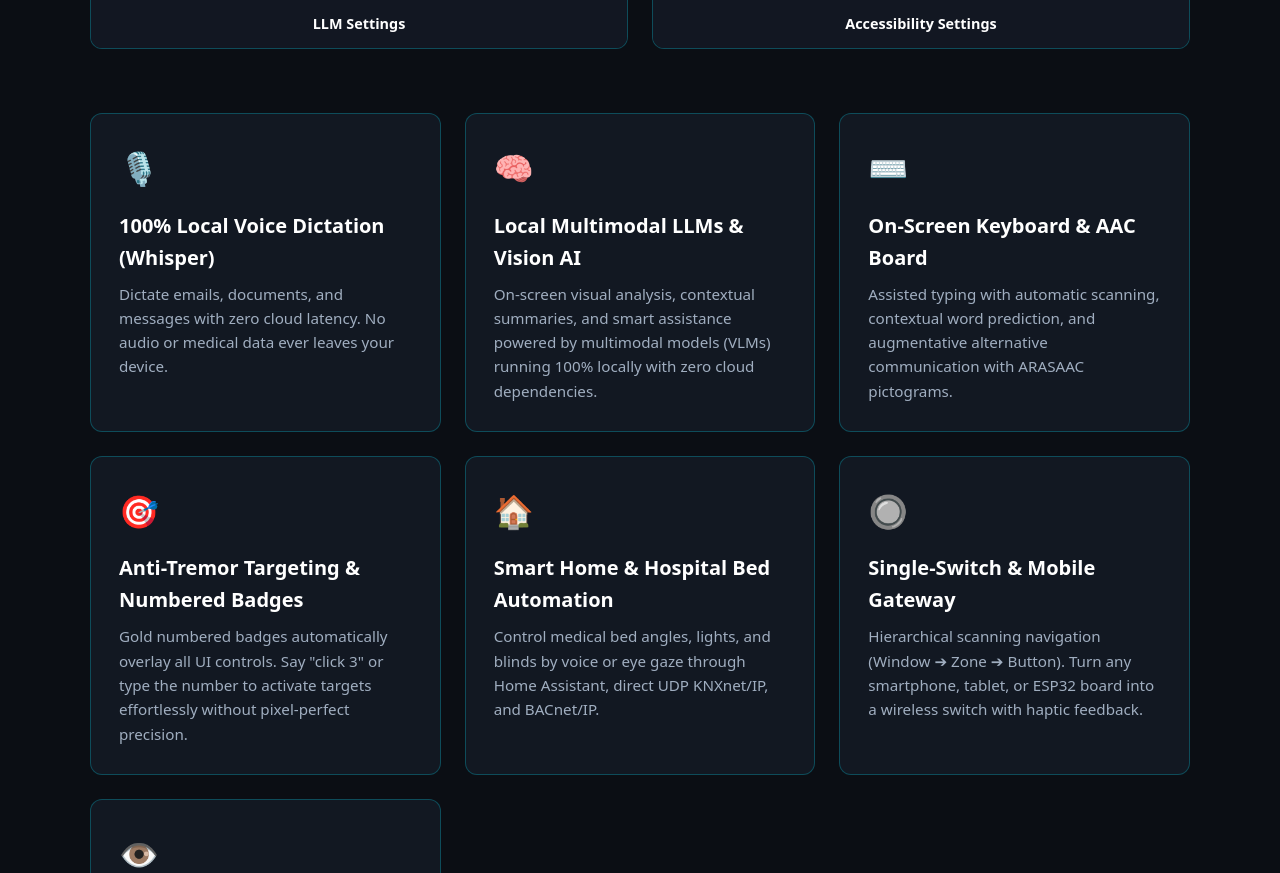
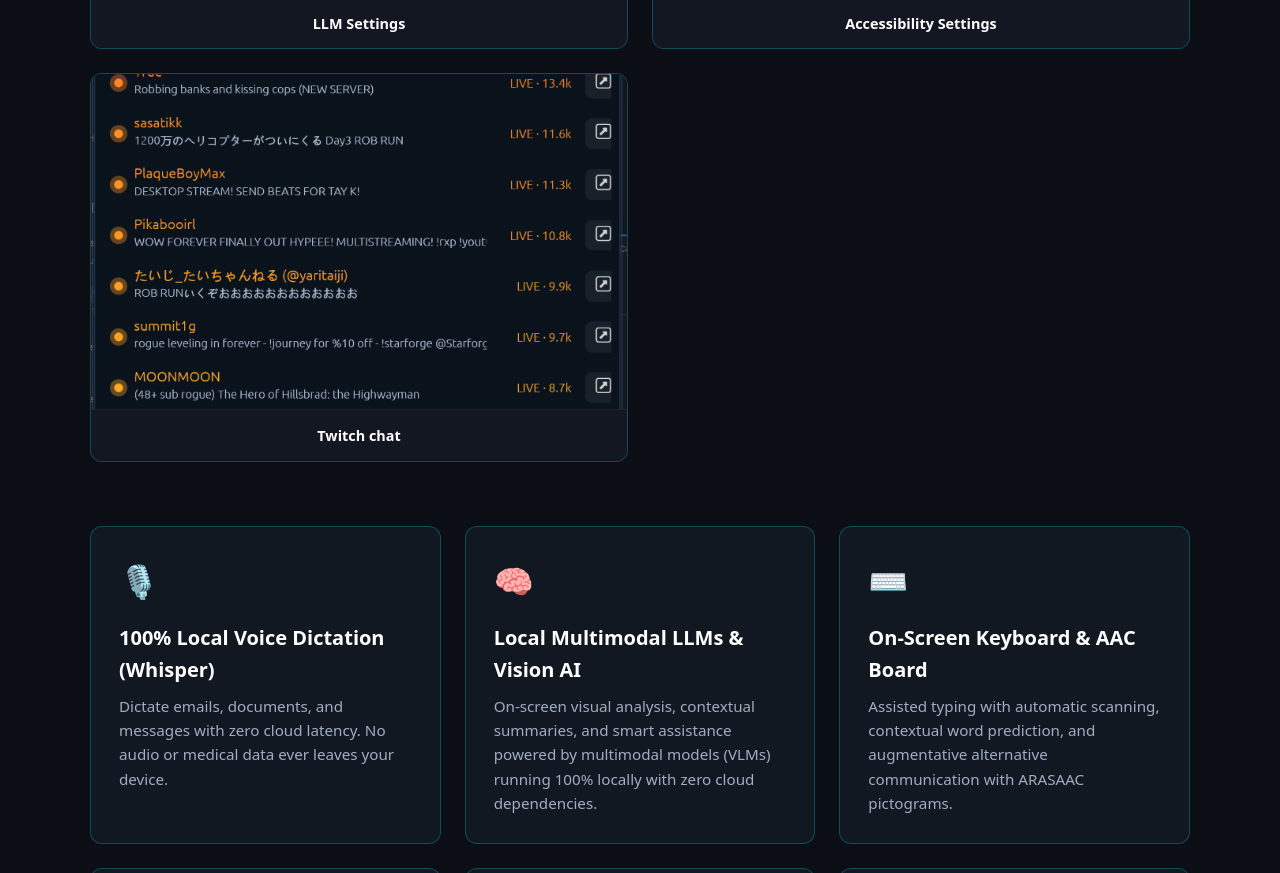
Before and after one commit to anonympins/libertide, a plain HTML site: page index.html in a window 1280 px wide. Shown: the part 1519-2392 px from the top of the page. Drawn offline with Linux system fonts and the light colour scheme.

Commit message:
Update index.html

```diff
--- a/index.html
+++ b/index.html
@@ -515,6 +515,12 @@
                         <img src="screenshot-4.png" alt="Capture d'écran 4 - Paramètres d'accessibilité" loading="lazy">
                     </div>
                     <figcaption data-i18n="shot4">Paramètres d'accessibilité</figcaption>
+                </figure>
+                <figure class="screenshot-card">
+                    <div class="screenshot-img-wrapper">
+                        <img src="screenshot-9.png" alt="Capture d'écran 5 - Twitch" loading="lazy">
+                    </div>
+                    <figcaption data-i18n="shot5">Twitch chat</figcaption>
                 </figure>
             </div>
         </section>
```
